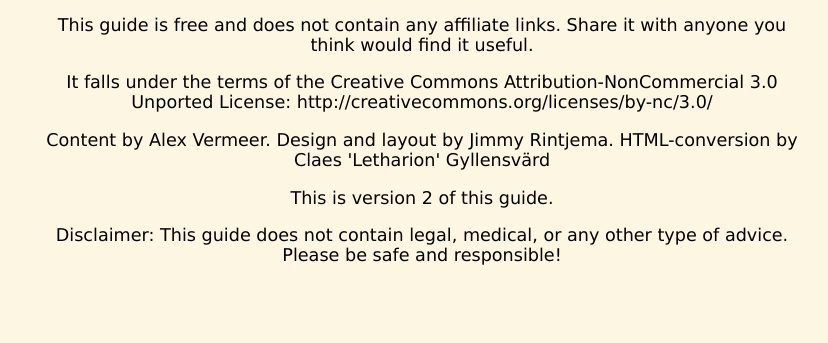
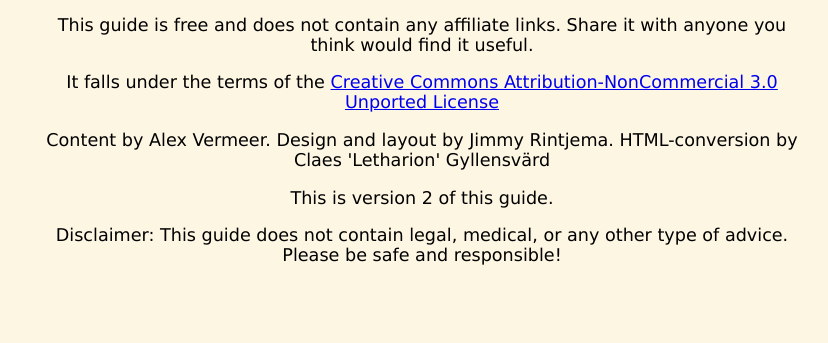
Before and after one commit to letharion/8760hours, a plain HTML site: page index.html in a window 1280 px wide. Shown: the part 151-494 px from the top of the page, without its empty margins (218-1046 px from the left). Drawn offline with Linux system fonts and the light colour scheme.

Commit message:
Make the CC link a real link

```diff
--- a/index.html
+++ b/index.html
@@ -60,7 +60,7 @@ header {
       <h1>8,760 hours</h1>
       <p>how to get the most out of next year</p>
       <p>This guide is free and does not contain any affiliate links. Share it with anyone you think would find it useful.</p>
-      <p>It falls under the terms of the Creative Commons Attribution-NonCommercial 3.0 Unported License: http://creativecommons.org/licenses/by-nc/3.0/</p>
+      <p>It falls under the terms of the <a href = "http://creativecommons.org/licenses/by-nc/3.0/">Creative Commons Attribution-NonCommercial 3.0 Unported License</a></p>
       <p>Content by Alex Vermeer. Design and layout by Jimmy Rintjema. HTML-conversion by Claes 'Letharion' Gyllensvärd</p>
       <p>This is version 2 of this guide.</p>
       <p>Disclaimer: This guide does not contain legal, medical, or any other type of advice. Please be safe and responsible!</p>
```
